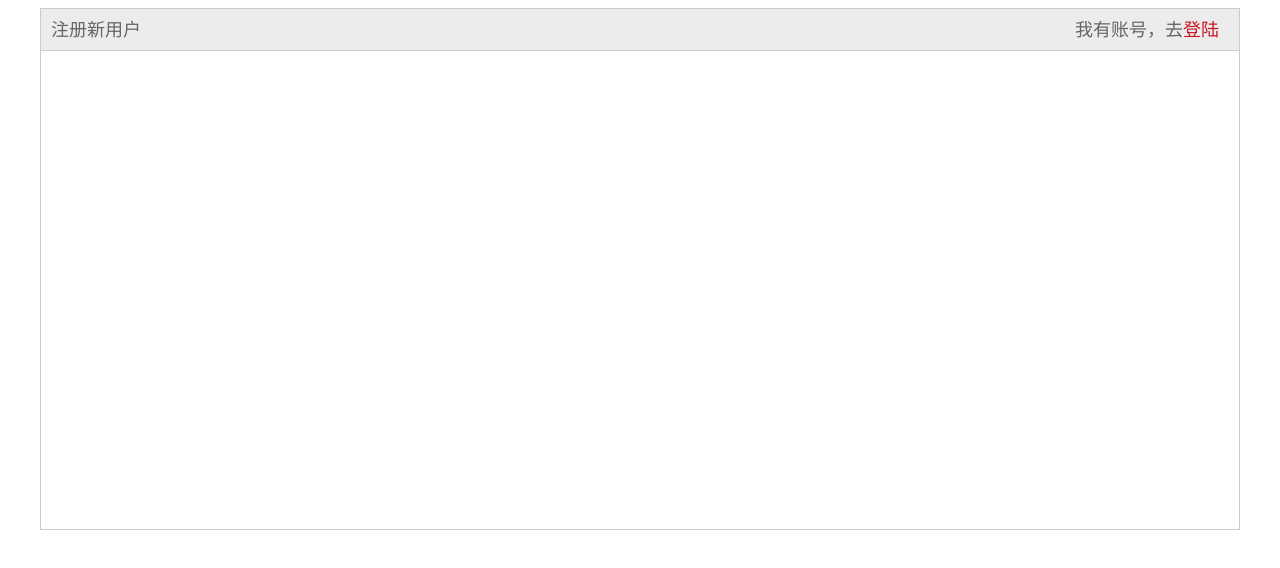
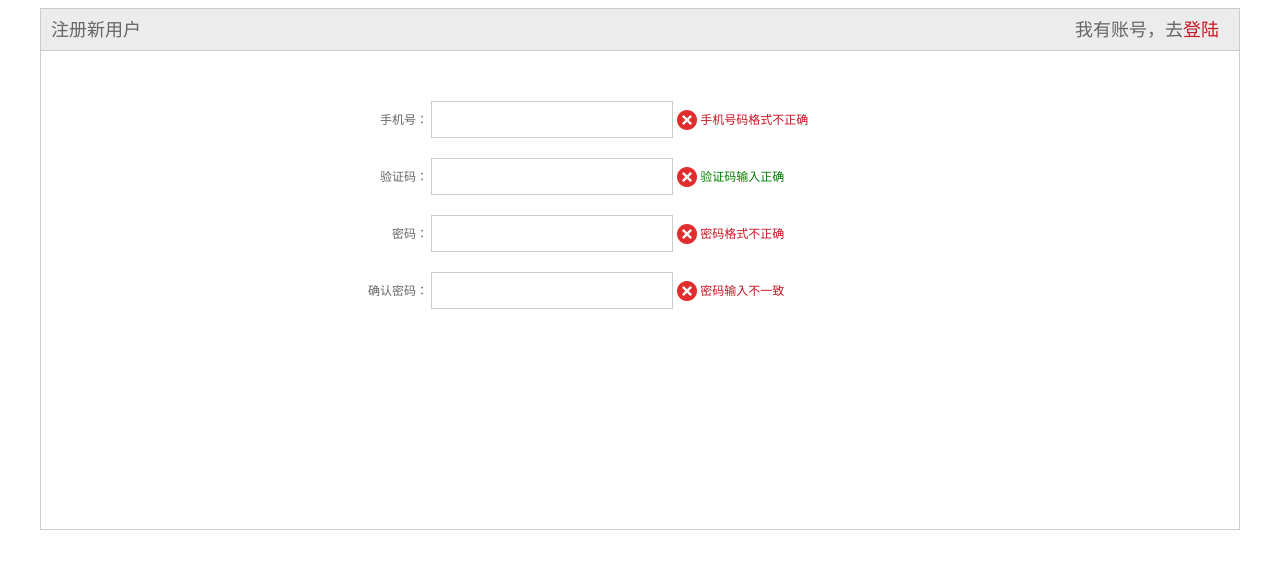
Before and after one commit to A-lioth/Front-end_Program, a plain HTML site: page pink-H5C3/品优购/shoping/register.html in a window 1280 px wide. Shown: the part 96-664 px from the top of the page. Drawn offline with Linux system fonts and the light colour scheme.

Commit message:
✨ feat: 新增注册页用户信息填写及样式，优化用户体验。

```diff
--- a/pink-H5C3/品优购/shoping/css/register.css
+++ b/pink-H5C3/品优购/shoping/css/register.css
@@ -31,3 +31,38 @@ header {
 .login a {
     color: #c81523;
 }
+.reg-form {
+    width: 600px;
+    margin: 50px auto 0;
+}
+.reg-form li {
+    margin-bottom: 20px;
+}
+.reg-form li label {
+    display: inline-block;
+    width: 88px;
+    text-align: right;
+}
+.reg-form li input {
+    width: 242px;
+    height: 37px;
+    border: 1px solid #ccc;
+}
+.error {
+    color: #c81523;
+}
+.error-icon,
+.success-icon {
+    display: inline-block;
+    vertical-align: middle;
+    width: 20px;
+    height: 20px;
+    background: url(../images/error.png) no-repeat;
+    margin-top: -2px;
+}
+.success {
+    color: green;
+}
+.success-icon {
+    background-image: url(../images/success.png) no-repeat;
+}
--- a/pink-H5C3/品优购/shoping/register.html
+++ b/pink-H5C3/品优购/shoping/register.html
@@ -25,6 +25,44 @@
                     注册新用户
                     <div class="login">我有账号，去<a href="#">登陆</a></div>
                 </h3>
+                <div class="reg-form">
+                    <form action="">
+                        <ul>
+                            <li>
+                                <label for="">手机号：</label>
+                                <input type="tel" />
+                                <span class="error">
+                                    <i class="error-icon"></i>
+                                    手机号码格式不正确
+                                </span>
+                            </li>
+                            <li>
+                                <label for="">验证码：</label>
+                                <input type="text" />
+                                <span class="success">
+                                    <i class="success-icon"></i>
+                                    验证码输入正确
+                                </span>
+                            </li>
+                            <li>
+                                <label for="">密码：</label>
+                                <input type="password" />
+                                <span class="error">
+                                    <i class="error-icon"></i>
+                                    密码格式不正确
+                                </span>
+                            </li>
+                            <li>
+                                <label for="">确认密码：</label>
+                                <input type="password" />
+                                <span class="error">
+                                    <i class="error-icon"></i>
+                                    密码输入不一致
+                                </span>
+                            </li>
+                        </ul>
+                    </form>
+                </div>
             </div>
             <footer></footer>
         </div>
```
Also changed, not shown: pink-H5C3/品优购/shoping/images/error.png (added), pink-H5C3/品优购/shoping/images/success.png (added).
